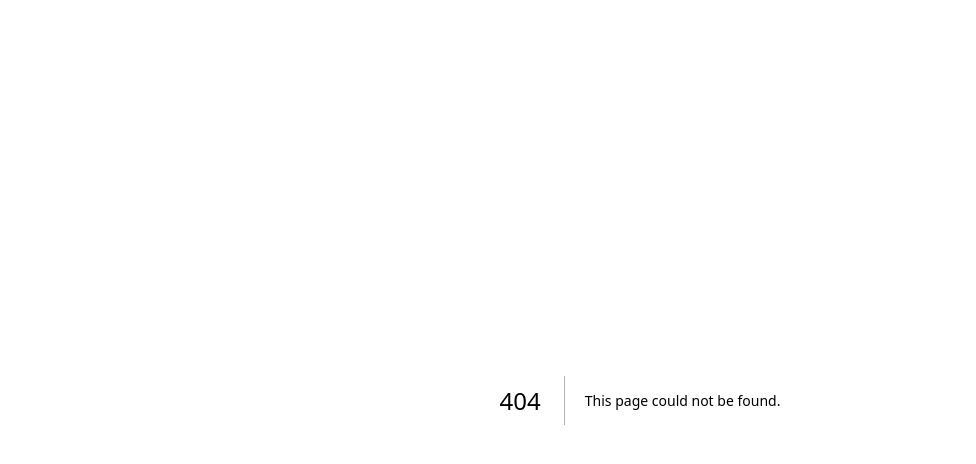
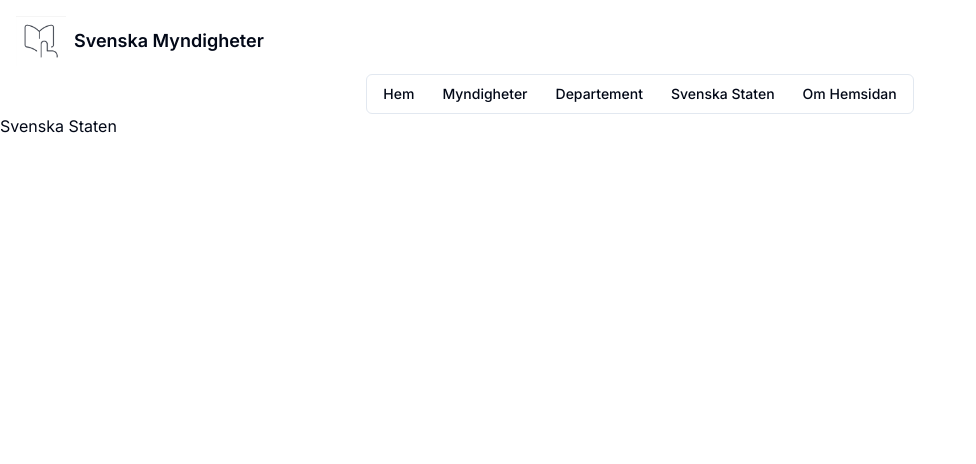
Before and after one commit to hamreliusfilip/Swedish_Authority_Website, a Next.js app in the folder my-app/: page /staten in a window 1280 px wide. Before the commit this address had no page. Shown: the top 464 px of the page, without its empty margins (0-976 px from the left). Built offline with nearby package versions, Linux system fonts and the light colour scheme.

Commit message:
Basic routing for the pages and corresponding menu

```diff
--- /dev/null
+++ b/my-app/app/departement/page.tsx
@@ -0,0 +1,15 @@
+import React from "react";
+
+import CompleteMenu from '../../components/completeMenu';
+import Logo from '../../components/logo';
+
+export default function Page() {
+
+  return (
+    <div>
+      <Logo />
+      <CompleteMenu />
+      <h1>Departement</h1>
+    </div>
+  );
+}
--- /dev/null
+++ b/my-app/app/myndighet/page.tsx
@@ -0,0 +1,13 @@
+import React from 'react'
+import CompleteMenu from '../../components/completeMenu';
+import Logo from '../../components/logo';
+
+export default function Page() {
+    return (
+        <div>
+            <Logo />
+            <CompleteMenu />
+
+        </div>
+    );
+}
--- /dev/null
+++ b/my-app/app/om/page.tsx
@@ -0,0 +1,15 @@
+import React from "react";
+
+import CompleteMenu from '../../components/completeMenu';
+import Logo from '../../components/logo';
+
+export default function Page() {
+
+  return (
+    <div>
+      <Logo />
+      <CompleteMenu />
+      <h1>Om hemsidan</h1>
+    </div>
+  );
+}
--- /dev/null
+++ b/my-app/app/staten/page.tsx
@@ -0,0 +1,15 @@
+import React from "react";
+
+import CompleteMenu from '../../components/completeMenu';
+import Logo from '../../components/logo';
+
+export default function Page() {
+
+  return (
+    <div>
+      <Logo />
+      <CompleteMenu />
+      <h1>Svenska Staten</h1>
+    </div>
+  );
+}
--- a/my-app/components/completeMenu.tsx
+++ b/my-app/components/completeMenu.tsx
@@ -1,11 +1,9 @@
 import React from 'react';
+import Link from 'next/link';
 
 import {
   Menubar,
-  MenubarContent,
-  MenubarItem,
   MenubarMenu,
-  MenubarSeparator,
   MenubarTrigger,
 } from "@/components/ui/menubar";
 
@@ -13,30 +11,37 @@ export default function CompleteMenu() {
   return (
     <div className="flex justify-center mt-2">
       <Menubar>
+
+        <Link href="/">
           <MenubarMenu>
             <MenubarTrigger>Hem</MenubarTrigger>
           </MenubarMenu>
+        </Link>
 
+        <Link href="/myndighet">
           <MenubarMenu>
             <MenubarTrigger>Myndigheter</MenubarTrigger>
-          <MenubarContent>
-            <MenubarItem>Filtera & Sök</MenubarItem>
-            <MenubarSeparator />
-            <MenubarItem>Generisk lista</MenubarItem>
-          </MenubarContent>
           </MenubarMenu>
+        </Link>
 
+        <Link href="/departement">
           <MenubarMenu>
             <MenubarTrigger>Departement</MenubarTrigger>
           </MenubarMenu>
+        </Link>
 
+        <Link href="/staten">
           <MenubarMenu>
             <MenubarTrigger>Svenska Staten</MenubarTrigger>
           </MenubarMenu>
+        </Link>
 
+        <Link href="/om">
           <MenubarMenu>
             <MenubarTrigger>Om Hemsidan</MenubarTrigger>
           </MenubarMenu>
+        </Link>
+
       </Menubar>
     </div>
   );
--- a/my-app/components/searchBar.tsx
+++ b/my-app/components/searchBar.tsx
@@ -6,8 +6,6 @@ import {
     CommandEmpty,
     CommandGroup,
     CommandItem,
-    CommandSeparator,
-    CommandShortcut,
 } from "@/components/ui/command";
 
 export default function SearchBar() {
```
Lines whose indentation alone changed are shown as unchanged.
